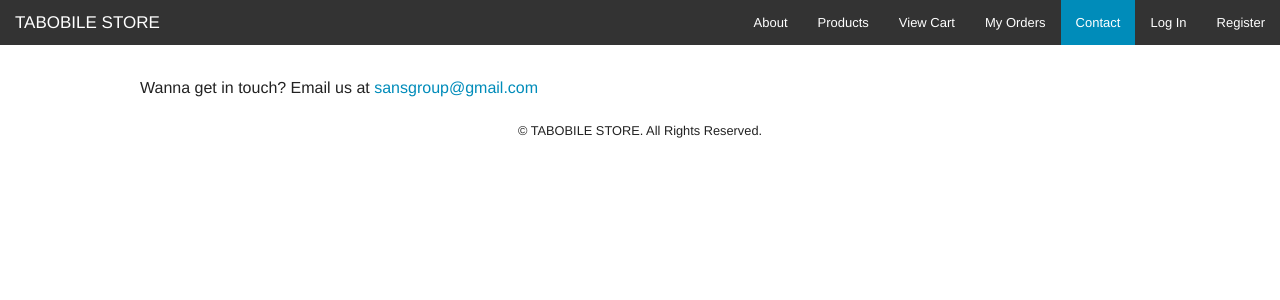
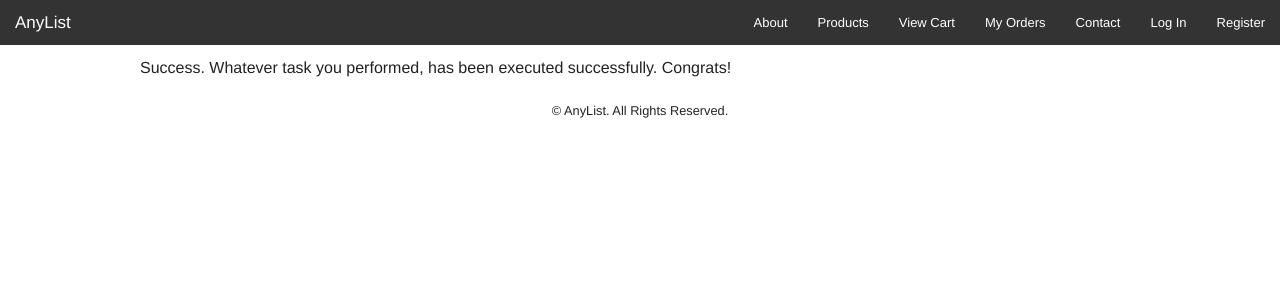
Before and after one commit to tanvi070299/project-devops, a PHP site: page /contact.php in a window 1280 px wide. Shown: the top 300 px of the page. Run offline with PHP 8.4, Linux system fonts and the light colour scheme.

Commit message:
Update contact.php

```diff
--- a/contact.php
+++ b/contact.php
@@ -9,7 +9,7 @@ if(session_id() == '' || !isset($_SESSION)){session_start();}
   <head>
     <meta charset="utf-8" />
     <meta name="viewport" content="width=device-width, initial-scale=1.0" />
-    <title>Contact || TABOBILE STORE</title>
+    <title>AnyList</title>
     <link rel="stylesheet" href="css/foundation.css" />
     <script src="js/vendor/modernizr.js"></script>
   </head>
@@ -18,7 +18,7 @@ if(session_id() == '' || !isset($_SESSION)){session_start();}
     <nav class="top-bar" data-topbar role="navigation">
       <ul class="title-area">
         <li class="name">
-          <h1><a href="index.php">TABOBILE STORE</a></h1>
+          <h1><a href="index.php"> AnyList</a></h1>
         </li>
         <li class="toggle-topbar menu-icon"><a href="#"><span></span></a></li>
       </ul>
@@ -29,7 +29,7 @@ if(session_id() == '' || !isset($_SESSION)){session_start();}
           <li><a href="products.php">Products</a></li>
           <li><a href="cart.php">View Cart</a></li>
           <li><a href="orders.php">My Orders</a></li>
-          <li class="active"><a href="contact.php">Contact</a></li>
+          <li><a href="contact.php">Contact</a></li>
           <?php
 
           if(isset($_SESSION['username'])){
@@ -48,19 +48,17 @@ if(session_id() == '' || !isset($_SESSION)){session_start();}
 
 
 
-    <div class="row" style="margin-top:30px;">
+    <div class="row" style="margin-top:10px;">
       <div class="small-12">
+        <p>Success. Whatever task you performed, has been executed successfully. Congrats!</p>
 
-        <p>Wanna get in touch? Email us at <a href="mailto:sansgroup@gmail.com">sansgroup@gmail.com</a></p>
 
-        <footer>
-           <p style="text-align:center; font-size:0.8em;">&copy; TABOBILE STORE. All Rights Reserved.</p>
+        <footer style="margin-top:10px;">
+           <p style="text-align:center; font-size:0.8em;">&copy; AnyList. All Rights Reserved.</p>
         </footer>
 
       </div>
     </div>
-
-
 
 
 
```
